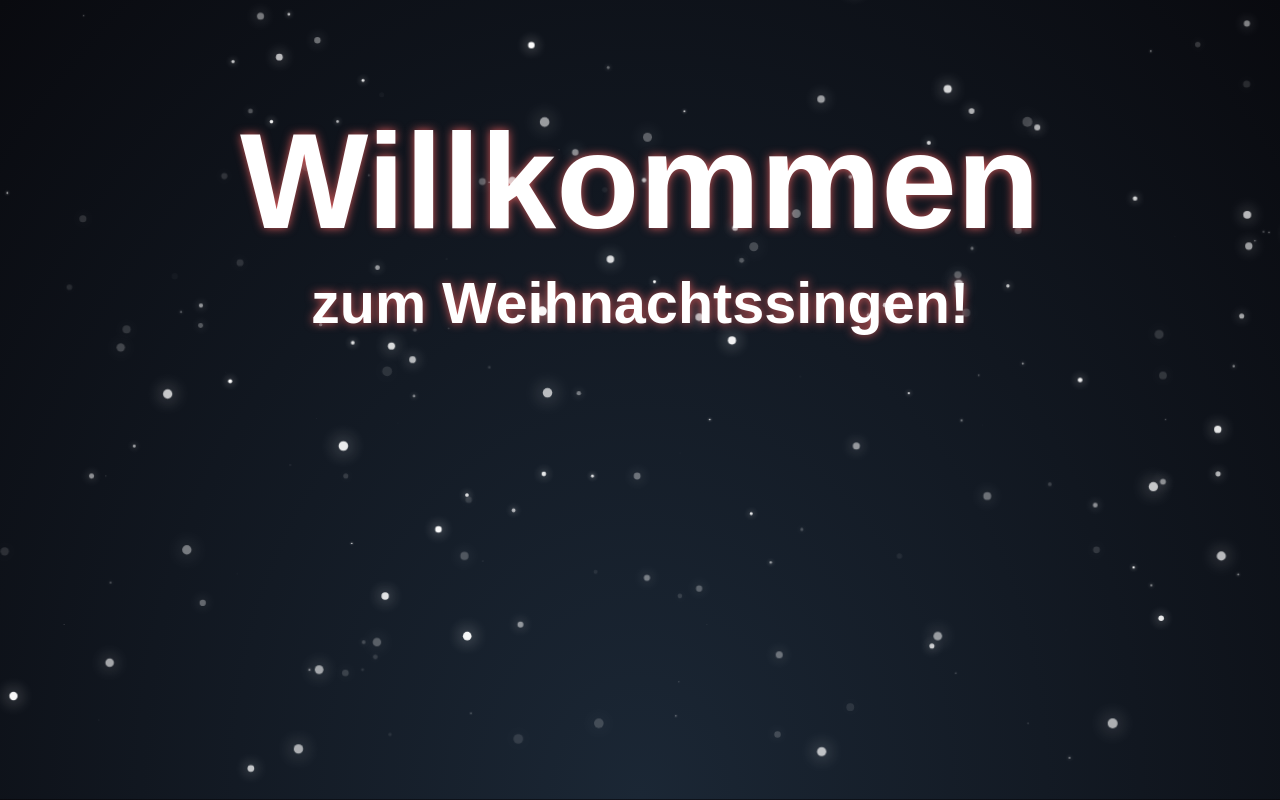
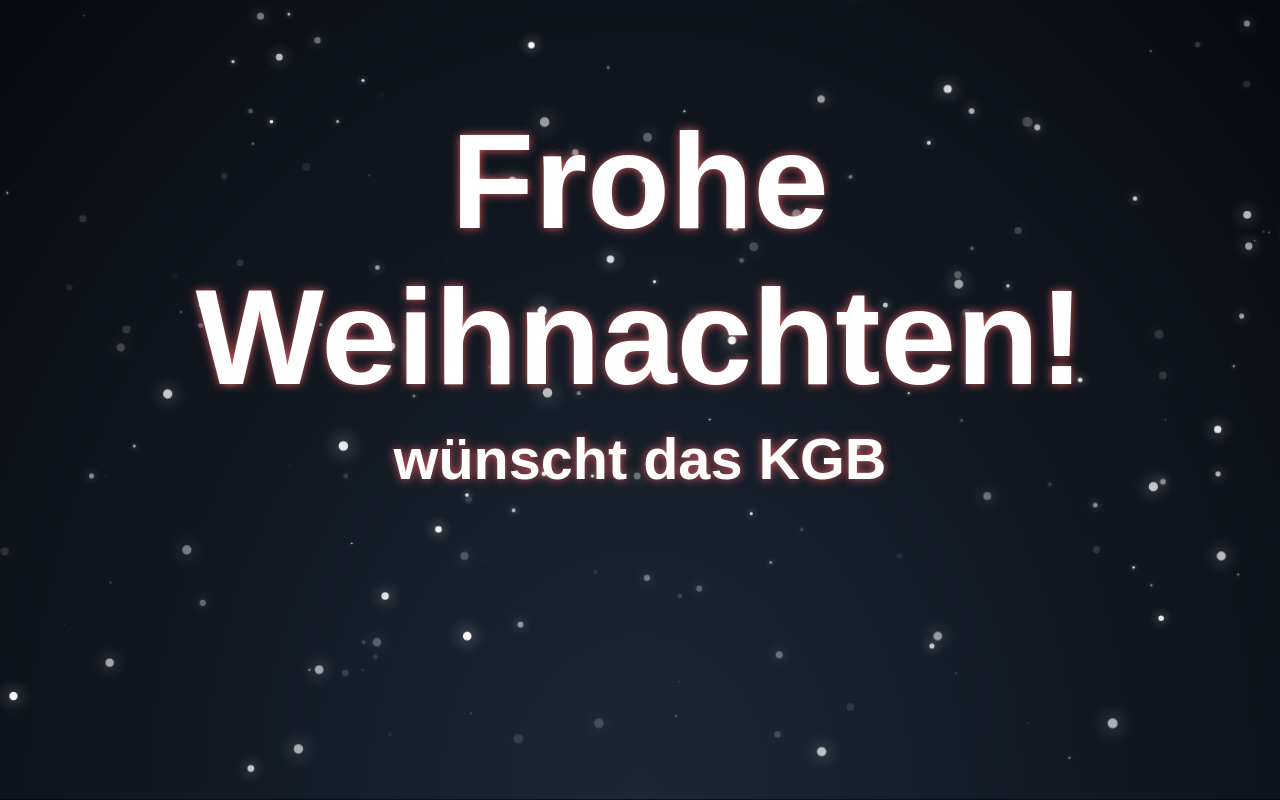
Before and after one commit to dev-Laky/weihnachtskonzert_2023, a website: page index.html in a window 1280 px wide. Shown: the top 800 px of the page. Drawn offline with Linux system fonts and the light colour scheme.

Commit message:
index.html aktualisieren

```diff
--- a/index.html
+++ b/index.html
@@ -19,8 +19,8 @@
     >
       ToggleSnow
     </input> uncomment for toogle button (activates snow animation) -->
-    <h1 style="text-align:center; padding-top: 7rem; font-size: 8.5rem;">Willkommen</h1>
-    <h1 style="text-align:center; padding-top: 7rem; margin-top: -12rem;">zum Weihnachtssingen!</h1>
+    <h1 style="text-align:center; padding-top: 7rem; font-size: 8.5rem;">Frohe Weihnachten!</h1>
+    <h1 style="text-align:center; padding-top: 7rem; margin-top: -12rem;">wünscht das KGB</h1>
     <!--<img src="resources/kgb-logo.png" style="width: 100px; height: 100px;" alt="kgb-logo">-->
   </body>
 </html>
```
